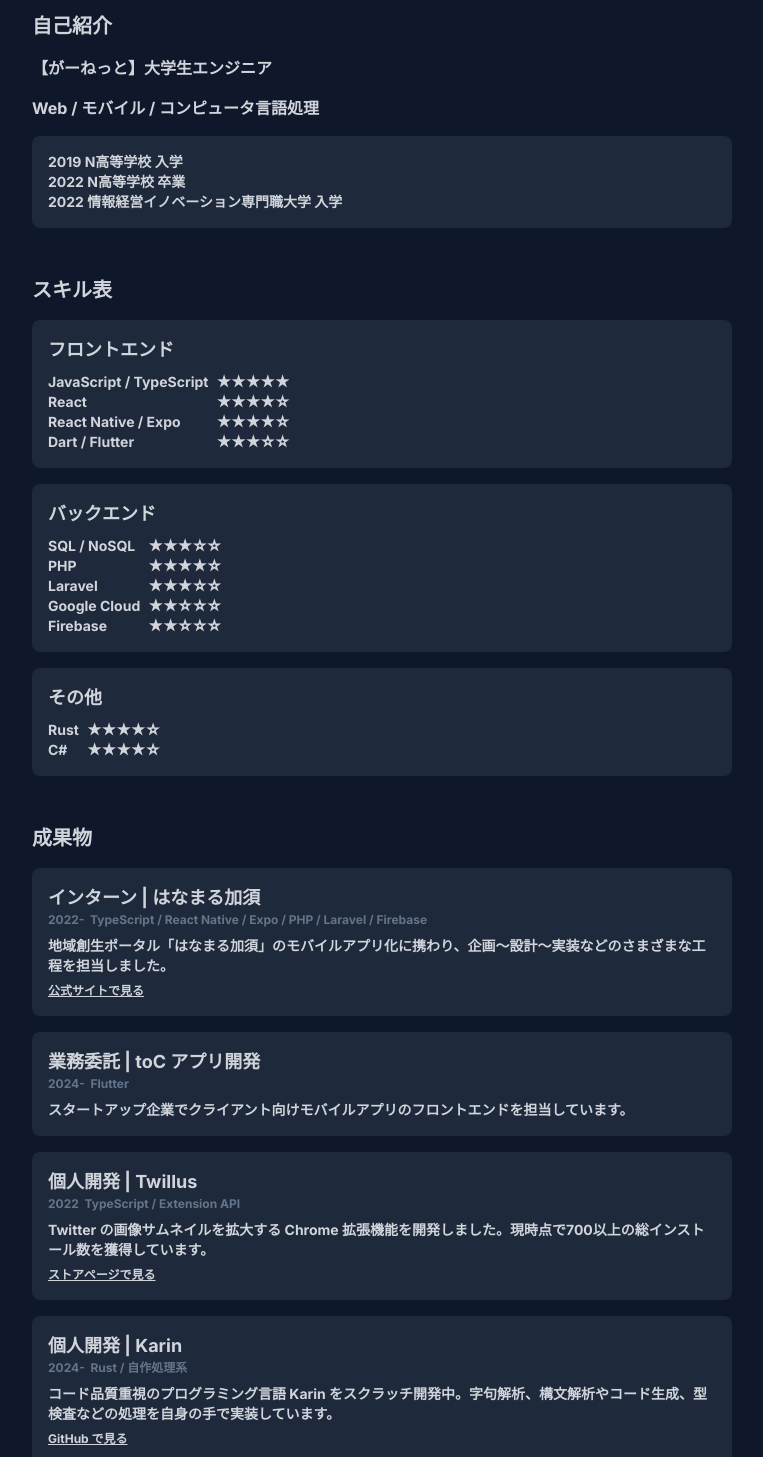
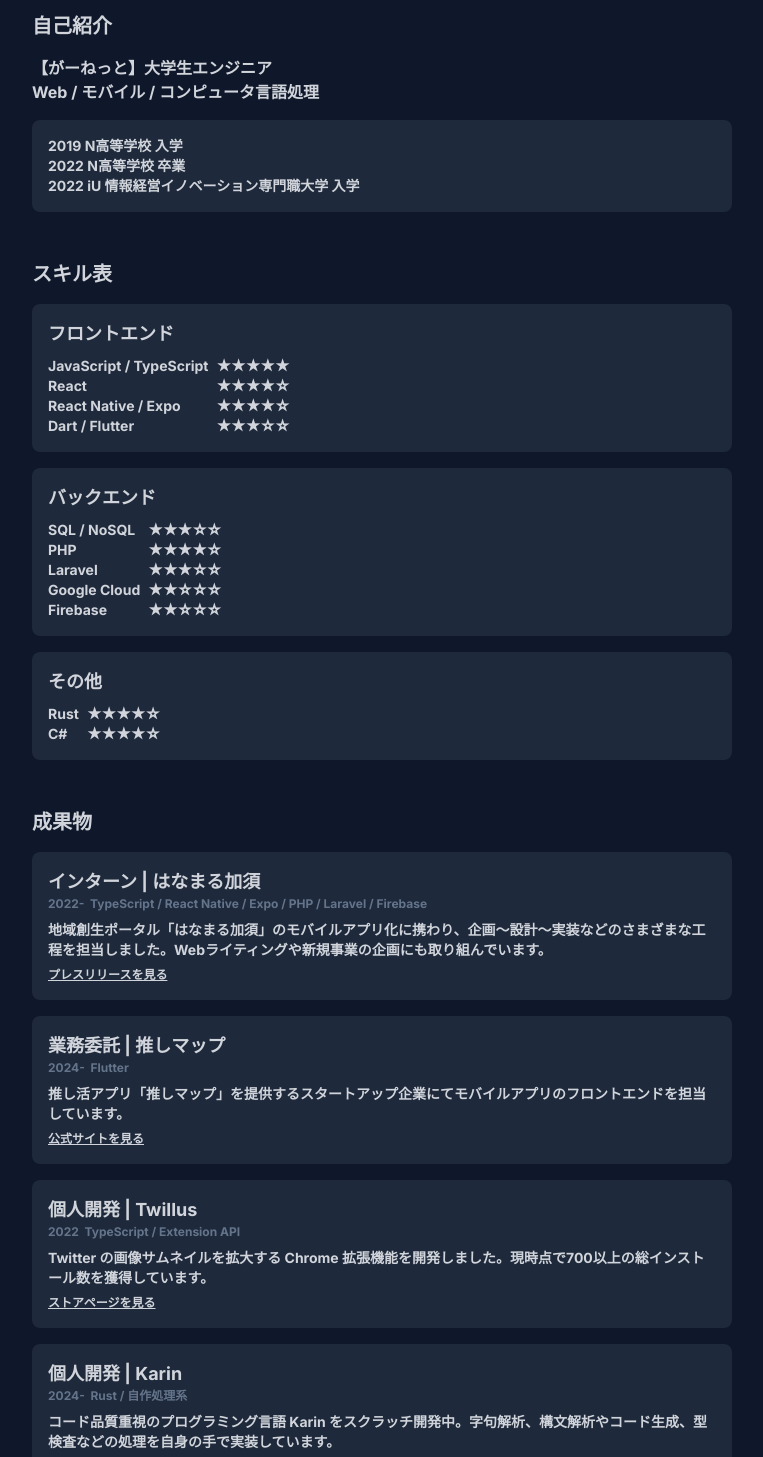
Before and after one commit to Garnet3106/portfolio, a Next.js app: page / in a window 1280 px wide. Shown: the part 100-1557 px from the top of the page, without its empty margins (258-1021 px from the left). Built offline with nearby package versions, Linux system fonts and the light colour scheme.

Commit message:
Update text

```diff
--- a/src/app/page.tsx
+++ b/src/app/page.tsx
@@ -11,15 +11,18 @@ export default function Home() {
       <main className='pt-16 w-3/4 max-w-[700px] m-auto'>
         <div className='flex flex-col gap-4 py-4'>
           <Title title='自己紹介' />
-          <span>【がーねっと】大学生エンジニア</span>
-          <span>Web / モバイル / コンピュータ言語処理</span>
+          <span>
+            【がーねっと】大学生エンジニア
+            <br />
+            Web / モバイル / コンピュータ言語処理
+          </span>
           <Block description={
             <span>
               2019 N高等学校 入学
               <br />
               2022 N高等学校 卒業
               <br />
-              2022 情報経営イノベーション専門職大学 入学
+              2022 iU 情報経営イノベーション専門職大学 入学
             </span>
           } />
           <Title title='スキル表' />
@@ -54,16 +57,20 @@ export default function Home() {
           <Block
             title='インターン | はなまる加須'
             caption='2022-&nbsp;&nbsp;TypeScript / React Native / Expo / PHP / Laravel / Firebase'
-            description='地域創生ポータル「はなまる加須」のモバイルアプリ化に携わり、企画～設計～実装などのさまざまな工程を担当しました。'
+            description='地域創生ポータル「はなまる加須」のモバイルアプリ化に携わり、企画～設計～実装などのさまざまな工程を担当しました。Webライティングや新規事業の企画にも取り組んでいます。'
             link={{
-              url: 'https://apps.apple.com/jp/app/はなまる加須/id6472611016',
-              text: '公式サイトで見る',
+              url: 'https://prtimes.jp/main/html/rd/p/000000003.000134502.html',
+              text: 'プレスリリースを見る',
             }}
           />
           <Block
-            title='業務委託 | toC アプリ開発'
+            title='業務委託 | 推しマップ'
             caption='2024-&nbsp;&nbsp;Flutter'
-            description='スタートアップ企業でクライアント向けモバイルアプリのフロントエンドを担当しています。'
+            description='推し活アプリ「推しマップ」を提供するスタートアップ企業にてモバイルアプリのフロントエンドを担当しています。'
+            link={{
+              url: 'https://www.oshimeter.com',
+              text: '公式サイトを見る',
+            }}
           />
           <Block
             title='個人開発 | Twillus'
@@ -71,7 +78,7 @@ export default function Home() {
             description='Twitter の画像サムネイルを拡大する Chrome 拡張機能を開発しました。現時点で700以上の総インストール数を獲得しています。'
             link={{
               url: 'https://chromewebstore.google.com/detail/knpbokpcebojngoedkolnmnjghakiadp?hl=ja',
-              text: 'ストアページで見る',
+              text: 'ストアページを見る',
             }}
           />
           <Block
@@ -80,10 +87,11 @@ export default function Home() {
             description='コード品質重視のプログラミング言語 Karin をスクラッチ開発中。字句解析、構文解析やコード生成、型検査などの処理を自身の手で実装しています。'
             link={{
               url: 'https://github.com/orgs/karin-lang/repositories',
-              text: 'GitHub で見る',
+              text: 'GitHub を見る',
             }}
           />
           <Title title='お問い合わせ / SNS' />
+          <span>お仕事のご連絡 / 個人SNSはこちらから</span>
           <Block description={
             <span>
               Email: <a className='underline' href='mailto:contact@garnet.works'>contact@garnet.works</a>
```
